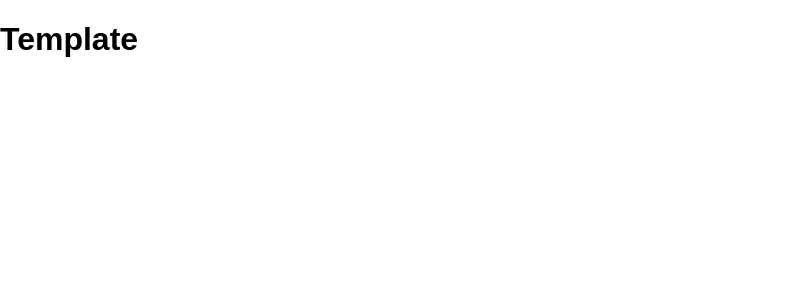
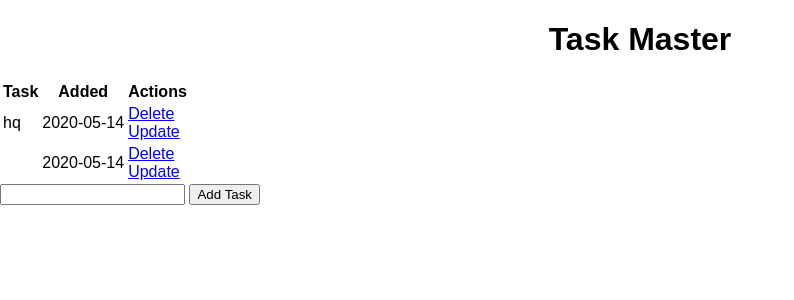
Before and after one commit to mostafax/ToDo-flask-CRUD, a Flask app: page / in a window 1280 px wide. Shown: the top 300 px of the page, without its empty margins (0-794 px from the left). Run offline with Flask 2, Linux system fonts and the light colour scheme; data comes from the database, SQL or seed files in the repository; both versions use the stored data as it was after the commit.

Commit message:
Adding Delete and add

```diff
--- a/app.py
+++ b/app.py
@@ -1,9 +1,9 @@
-from flask import Flask, render_template, url_for
+from flask import Flask, render_template, url_for,request, redirect,flash
 from flask_sqlalchemy import SQLAlchemy
 from datetime import datetime
 
 
-SQLALCHEMY_TRACK_MODIFICATIONS = False
+SQLALCHEMY_TRACK_MODIFICATIONS = True
 
 app = Flask(__name__)
 app.config["SQLALCHEMY_DATABASE_URI"]= 'sqlite:///test.db'
@@ -18,9 +18,34 @@ class Todo(db.Model):
         return '<Task %r>' % self.id
 
 
-@app.route('/')
+@app.route('/',methods =['POST','GET'])
 def index():
-    return render_template("index.html")
+    if request.method=='POST':
+        task_content = request.form['content']
+        new_task = Todo(content = task_content)
+
+        try:
+            db.session.add(new_task)
+            db.session.commit()
+            return redirect('/')
+        except :
+            return "Erroor Found"
+
+    else:
+        tasks = Todo.query.order_by(Todo.date_created).all()
+        return render_template("index.html",tasks=tasks)
+
+@app.route('/delete/<int:id>')
+def delete(id):
+    task_to_delete = Todo.query.get_or_404(id)
+    try:
+        db.session.delete(task_to_delete)
+        db.session.commit()
+        return redirect('/')
+    except :
+        return "Problem"
+
+
 
 if __name__ == "__main__":
     app.run(debug=True)
--- a/templates/base.html
+++ b/templates/base.html
@@ -3,6 +3,7 @@
 <head>
     <meta charset="UTF-8">
     <meta name="viewport" content="width=device-width, initial-scale=1.0">
+
     <link rel="stylesheet" href="{{ url_for('static',filename='css/main.css')}}">
     {% block head %}
 
--- a/templates/index.html
+++ b/templates/index.html
@@ -1,8 +1,41 @@
-{%extends 'base.html'%}
+
+{% extends 'base.html' %}
 
 {% block head %}
-<h1>Template</h1>
+<title>Task Master</title>
 {% endblock %}
 
 {% block body %}
- {% endblock %}
+<div class="content">
+    <h1 style="text-align: center">Task Master</h1>
+    {% if tasks|length < 1 %}
+    <h4 style="text-align: center">There are no tasks. Create one below!</h4>
+    {% else %}
+    <table>
+        <tr>
+            <th>Task</th>
+            <th>Added</th>
+            <th>Actions</th>
+        </tr>
+        {% for task in tasks %}
+            <tr>
+                <td>{{ task.content }}</td>
+                <td>{{ task.date_created.date() }}</td>
+                <td>
+                    <a href="/delete/{{task.id}}">Delete</a>
+                    <br>
+                    <a href="/update/{{task.id}}">Update</a>
+                </td>
+            </tr>
+        {% endfor %}
+    </table>
+    {% endif %}
+
+    <div class="form">
+        <form action="/" method="POST">
+            <input type="text" name="content" id="content">
+            <input type="submit" value="Add Task">
+        </form>
+    </div>
+</div>
+{% endblock %}
```
Also changed, not shown: test.db.
